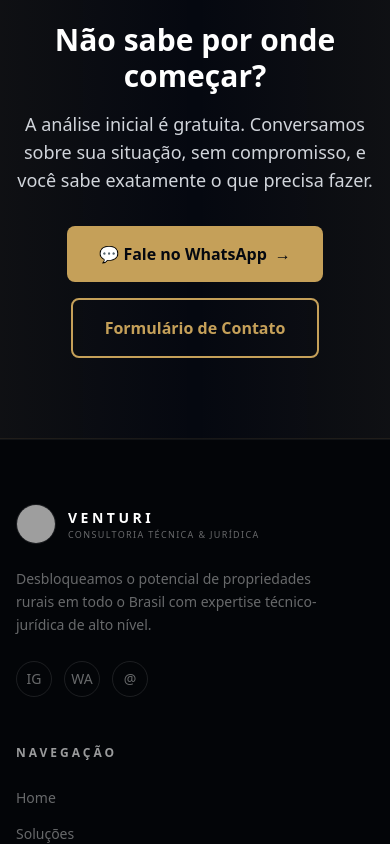
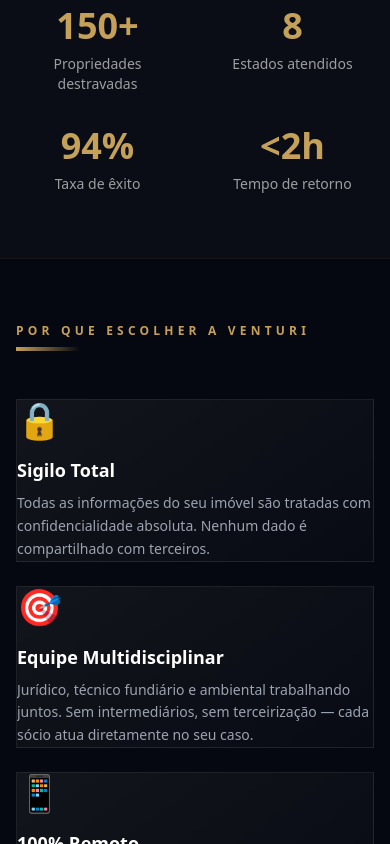
Before and after one commit to ciroramonvaz-stack/site-venturictj, a Next.js app: page /solucoes in a window 390 px wide. Shown: the part 6020-6864 px from the top of the page. Built offline with nearby package versions, Linux system fonts and the light colour scheme; grey boxes are pictures that could not be loaded; a web font is replaced by a local one.

Commit message:
Update page.tsx

```diff
--- a/src/app/solucoes/page.tsx
+++ b/src/app/solucoes/page.tsx
@@ -237,6 +237,121 @@ export default function SolucoesPage() {
         </div>
       </section>
 
+      {/* STATS SECTION */}
+      <section className="section-wrap py-16 border-t border-venturi-gold/10 bg-white/[0.02]">
+        <div className="grid grid-cols-2 lg:grid-cols-4 gap-8 text-center">
+          {[
+            { number: '150+', label: 'Propriedades destravadas' },
+            { number: '8', label: 'Estados atendidos' },
+            { number: '94%', label: 'Taxa de êxito' },
+            { number: '<2h', label: 'Tempo de retorno' },
+          ].map((stat, idx) => (
+            <div key={idx} className="reveal">
+              <div className="text-4xl lg:text-5xl font-bold text-venturi-gold mb-2">{stat.number}</div>
+              <p className="text-white/60 text-sm">{stat.label}</p>
+            </div>
+          ))}
+        </div>
+      </section>
+
+      {/* WHY VENTURI */}
+      <section className="section-wrap py-16 border-t border-venturi-gold/10">
+        <div className="mb-12">
+          <h2 className="text-3xl md:text-4xl font-bold mb-2 gold-kicker">
+            Por Que Escolher a Venturi
+          </h2>
+          <div className="w-16 h-1 bg-gradient-to-r from-venturi-gold to-transparent"></div>
+        </div>
+
+        <div className="grid grid-cols-1 md:grid-cols-2 lg:grid-cols-3 gap-6">
+          {[
+            {
+              icon: '🔒',
+              title: 'Sigilo Total',
+              desc: 'Todas as informações do seu imóvel são tratadas com confidencialidade absoluta. Nenhum dado é compartilhado com terceiros.',
+            },
+            {
+              icon: '🎯',
+              title: 'Equipe Multidisciplinar',
+              desc: 'Jurídico, técnico fundiário e ambiental trabalhando juntos. Sem intermediários, sem terceirização — cada sócio atua diretamente no seu caso.',
+            },
+            {
+              icon: '📱',
+              title: '100% Remoto',
+              desc: 'Não importa onde seu imóvel está. Nosso modelo digital permite atender proprietários rurais em qualquer estado do Brasil com a mesma eficiência.',
+            },
+            {
+              icon: '⚡',
+              title: 'Respostas Rápidas',
+              desc: 'Retorno em até 2 horas em horário comercial. Você fala direto com o especialista responsável, nunca com uma secretária.',
+            },
+            {
+              icon: '💡',
+              title: 'Diagnóstico Antes de Tudo',
+              desc: 'Não começamos nada sem entender completamente sua situação. A análise inicial é gratuita e sem compromisso — você decide se quer prosseguir.',
+            },
+            {
+              icon: '📈',
+              title: 'Resultados Comprovados',
+              desc: 'Mais de 900 processos resolvidos em 8 estados. Taxa de êxito superior a 90% em reversão de embargos ambientais.',
+            },
+          ].map((item, idx) => (
+            <div
+              key={idx}
+              className="premium-card reveal"
+              style={{ animationDelay: `${idx * 80}ms` }}
+            >
+              <div className="text-4xl mb-4">{item.icon}</div>
+              <h3 className="text-lg font-bold mb-2 text-white">{item.title}</h3>
+              <p className="text-gray-400 text-sm leading-relaxed">{item.desc}</p>
+            </div>
+          ))}
+        </div>
+      </section>
+
+      {/* FAQ SECTION */}
+      <section className="section-wrap py-16 border-t border-venturi-gold/10">
+        <div className="mb-12">
+          <h2 className="text-3xl md:text-4xl font-bold mb-2 gold-kicker">
+            Dúvidas Comuns sobre Nossos Serviços
+          </h2>
+          <div className="w-16 h-1 bg-gradient-to-r from-venturi-gold to-transparent"></div>
+        </div>
+
+        <div className="max-w-3xl space-y-4">
+          {[
+            {
+              q: 'Meu imóvel está sobreposto com uma UC. Vou perder a propriedade?',
+              a: 'Não necessariamente. A sobreposição com Unidade de Conservação não significa perda automática. Existem caminhos jurídicos para regularizar a situação, incluindo indenização, recategorização da área ou retificação de limites. Cada caso exige análise individualizada.',
+            },
+            {
+              q: 'Quanto tempo leva para resolver um caso de embargo?',
+              a: 'Depende da complexidade. Casos simples de defesa administrativa podem ser resolvidos em 30 a 90 dias. Processos judiciais podem levar de 6 meses a 2 anos. Na análise inicial gratuita, damos uma estimativa realista de prazo para seu caso específico.',
+            },
+            {
+              q: 'Vocês atendem pequenos proprietários ou só grandes fazendas?',
+              a: 'Atendemos propriedades de todos os tamanhos. Temos experiência desde pequenas propriedades familiares até grandes fazendas. O que importa é a situação do imóvel, não seu tamanho.',
+            },
+            {
+              q: 'Preciso ir até Ponta Grossa para contratar?',
+              a: 'Não. Nosso atendimento é 100% remoto. Toda a comunicação, envio de documentos e acompanhamento é feito por WhatsApp, e-mail e videochamada. Atendemos 8 estados brasileiros dessa forma.',
+            },
+          ].map((faq, idx) => (
+            <details key={idx} className="group border border-white/10 rounded-lg overflow-hidden">
+              <summary className="cursor-pointer px-6 py-4 font-semibold text-white bg-white/5 group-open:bg-white/10 transition flex items-center justify-between">
+                <span>{faq.q}</span>
+                <svg className="w-5 h-5 flex-shrink-0 ml-4 transition group-open:rotate-180" fill="none" stroke="currentColor" viewBox="0 0 24 24">
+                  <path strokeLinecap="round" strokeLinejoin="round" strokeWidth={2} d="M19 9l-7 7-7-7" />
+                </svg>
+              </summary>
+              <div className="px-6 py-4 text-gray-400 bg-white/[0.02] border-t border-white/10 text-sm leading-relaxed">
+                {faq.a}
+              </div>
+            </details>
+          ))}
+        </div>
+      </section>
+
       {/* CTA SECTION */}
       <section className="section-wrap py-20 bg-gradient-to-r from-venturi-gold/5 via-transparent to-venturi-gold/5 border-y border-venturi-gold/10">
         <div className="text-center max-w-3xl mx-auto">
```
